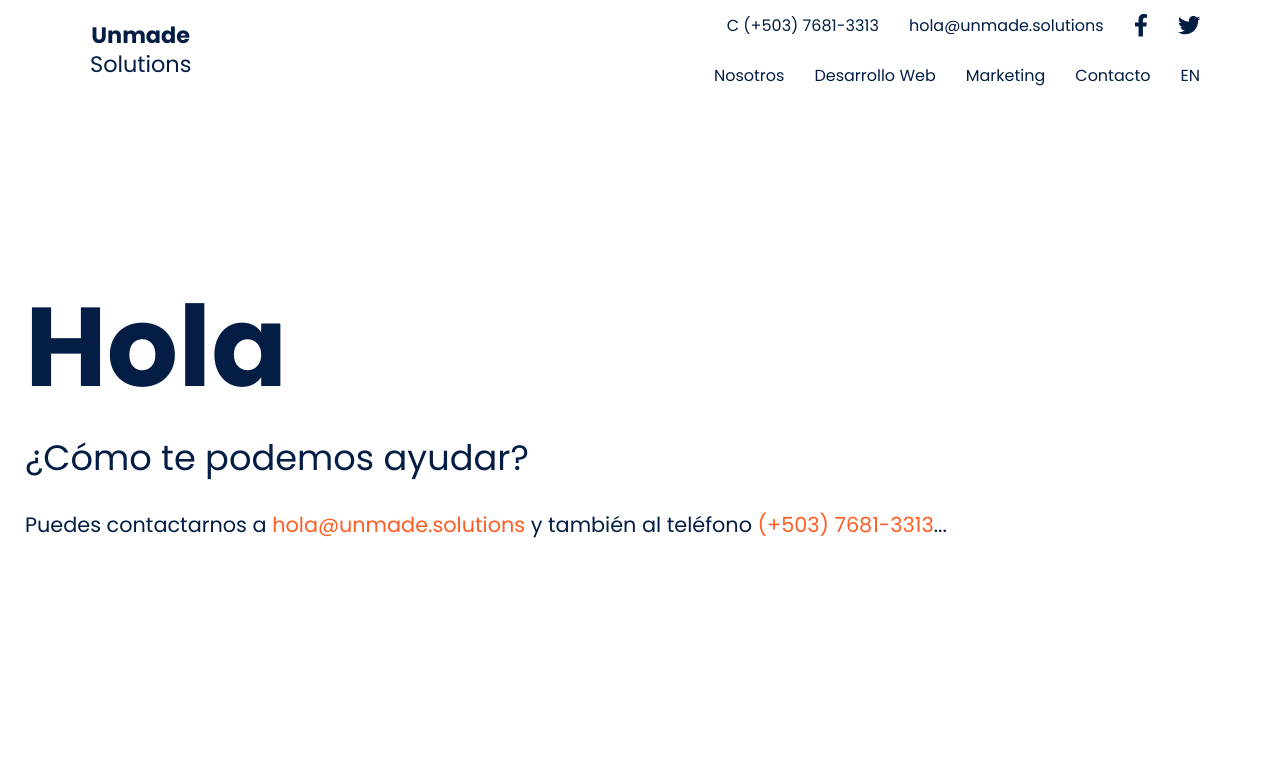
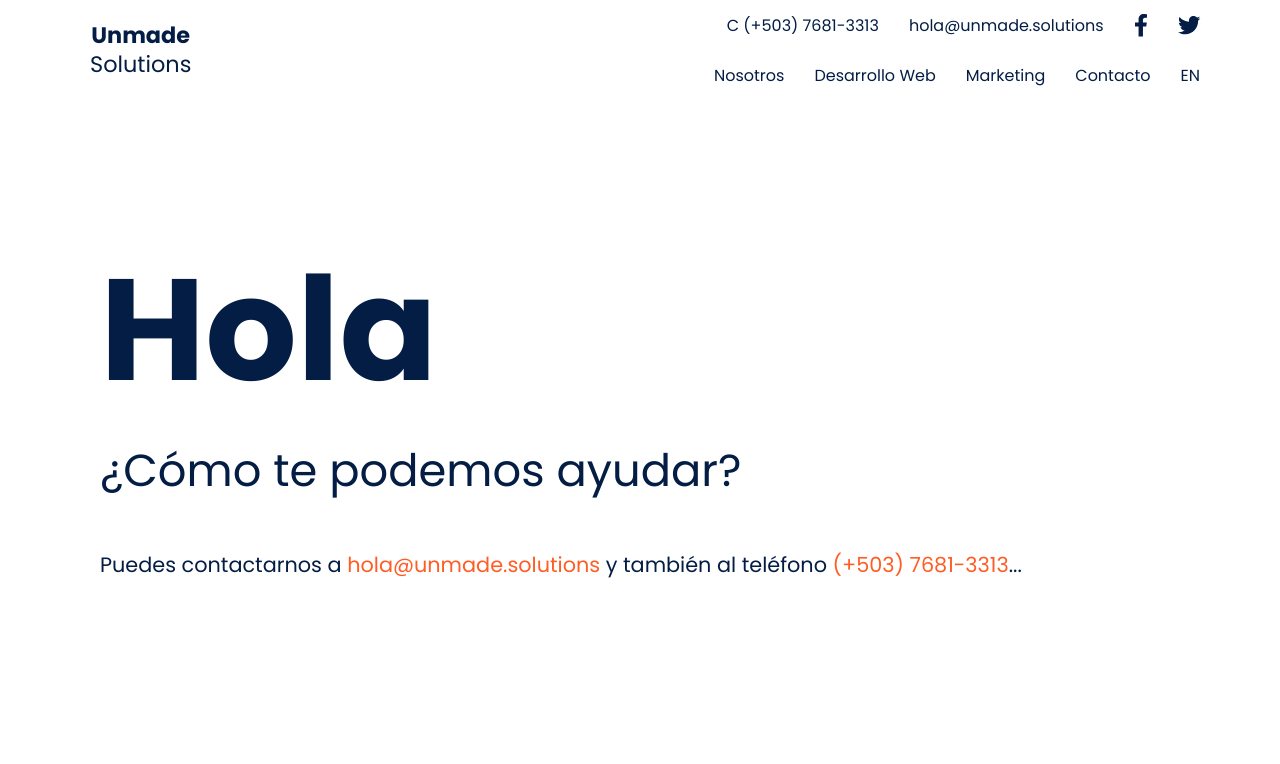
Before and after one commit to jlvalport/unmade-solutions, a React (Create React App) app: page /contacto in a window 1280 px wide. Shown: the top 764 px of the page. Built offline with nearby package versions, Linux system fonts and the light colour scheme.

Commit message:
feat: contact us page landing section desktop view

```diff
--- a/src/components/ContactUsPage/ContactUsLanding/ContactUsLanding.module.scss
+++ b/src/components/ContactUsPage/ContactUsLanding/ContactUsLanding.module.scss
@@ -1,7 +1,9 @@
 @import '../../../assets//styles/landing-spaces';
 @import '../../../assets/styles/colors';
 @import '../../../assets/styles/fonts';
+@import '../../../assets/styles/media-queires';
 
+// Contact us page landing section tag
 .section {
     position: relative;
     height: 100vh;
@@ -15,32 +17,39 @@
     }
 }
 
+// Landing text div parent container
 .textBox {
     position: relative;
     top: 43%;
     transform: translateY(-50%);
+    margin: 0 25px;
 }
 
+// Hello paragraph
 .hello {
     font-size: 7rem;
-    margin: 0 25px;
+    margin: 0;
     font-weight: 700;
 }
 
+// Help you question paragraph
 .helpYou {
     font-size: 2.2rem;
-    margin: 0 25px 25px;
+    margin: 0 0 25px;
 }
 
+// Contact information paragraph
 .contact {
     font-size: 1.3rem;
-    margin: 0 25px;
+    margin: 0;
 }
 
+// Span tag to color orange text
 .orange {
     color: $addon;
 }
 
+// Span with "O"
 .o {
     font-size: 6rem;
     margin: 0;
@@ -49,3 +58,23 @@
     left: 50%;
     transform: translate(-50%, 50%)
 }
+
+@media screen and (min-width: $desktopScreenSize) {
+
+    // Landing text div parent container
+    .textBox {
+        margin: 0 100px;
+    }
+
+    // Hello paragraph
+    .hello {
+        font-size: 9rem;
+        margin: 0;
+    }
+
+    // Help you question paragraph
+    .helpYou {
+        font-size: 2.8rem;
+        margin: 0 0 45px;
+    }
+}
--- a/src/components/ContactUsPage/ContactUsPage.module.scss
+++ b/src/components/ContactUsPage/ContactUsPage.module.scss
@@ -1,9 +1,11 @@
+// Contact form introduction paragraph
 .p {
     font-size: 1.6rem;
     margin: 0 25px 80px;
     text-align: center;
 }
 
+// Contact form div container
 .contactFormBox {
     width: 80%;
     margin: 0 auto 80px;
```
